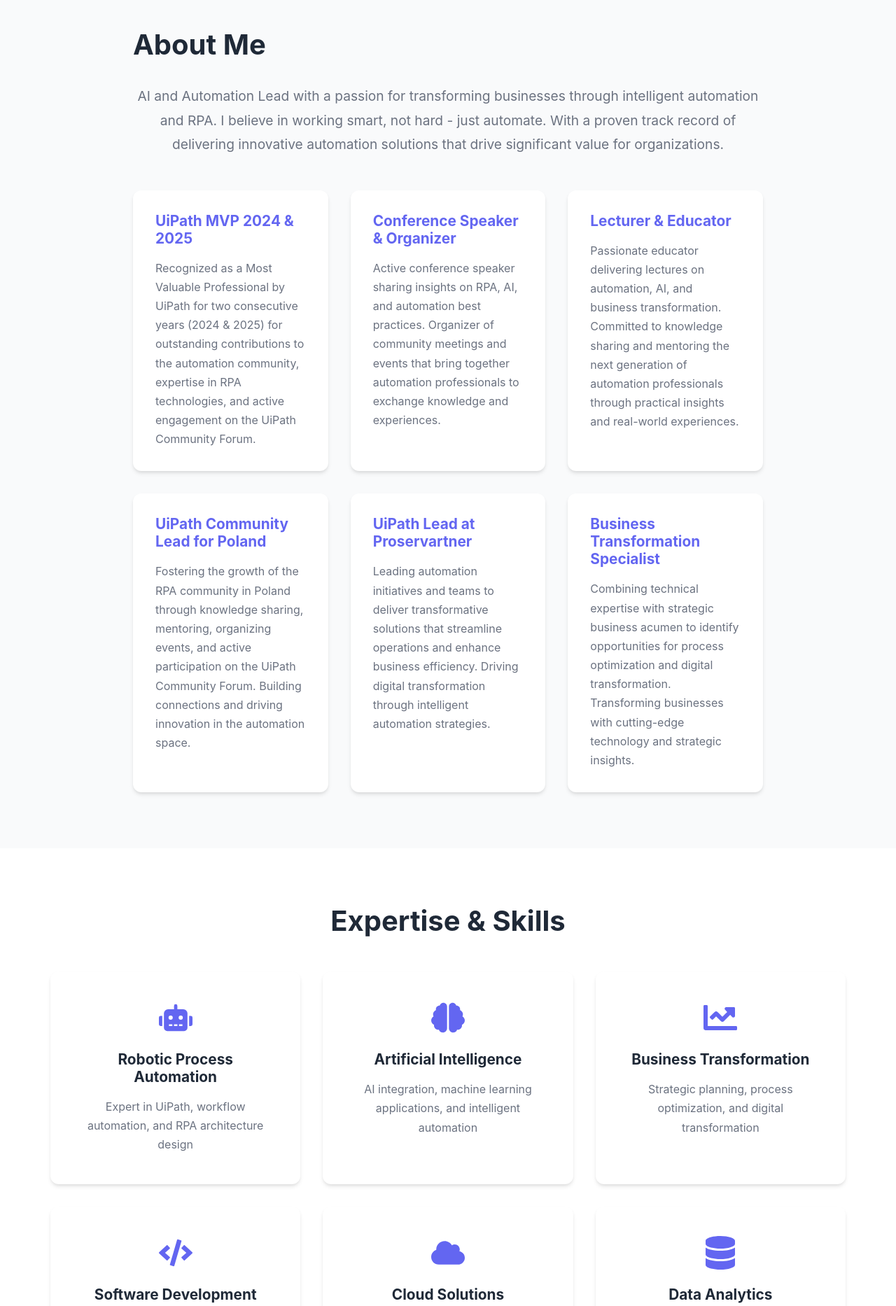
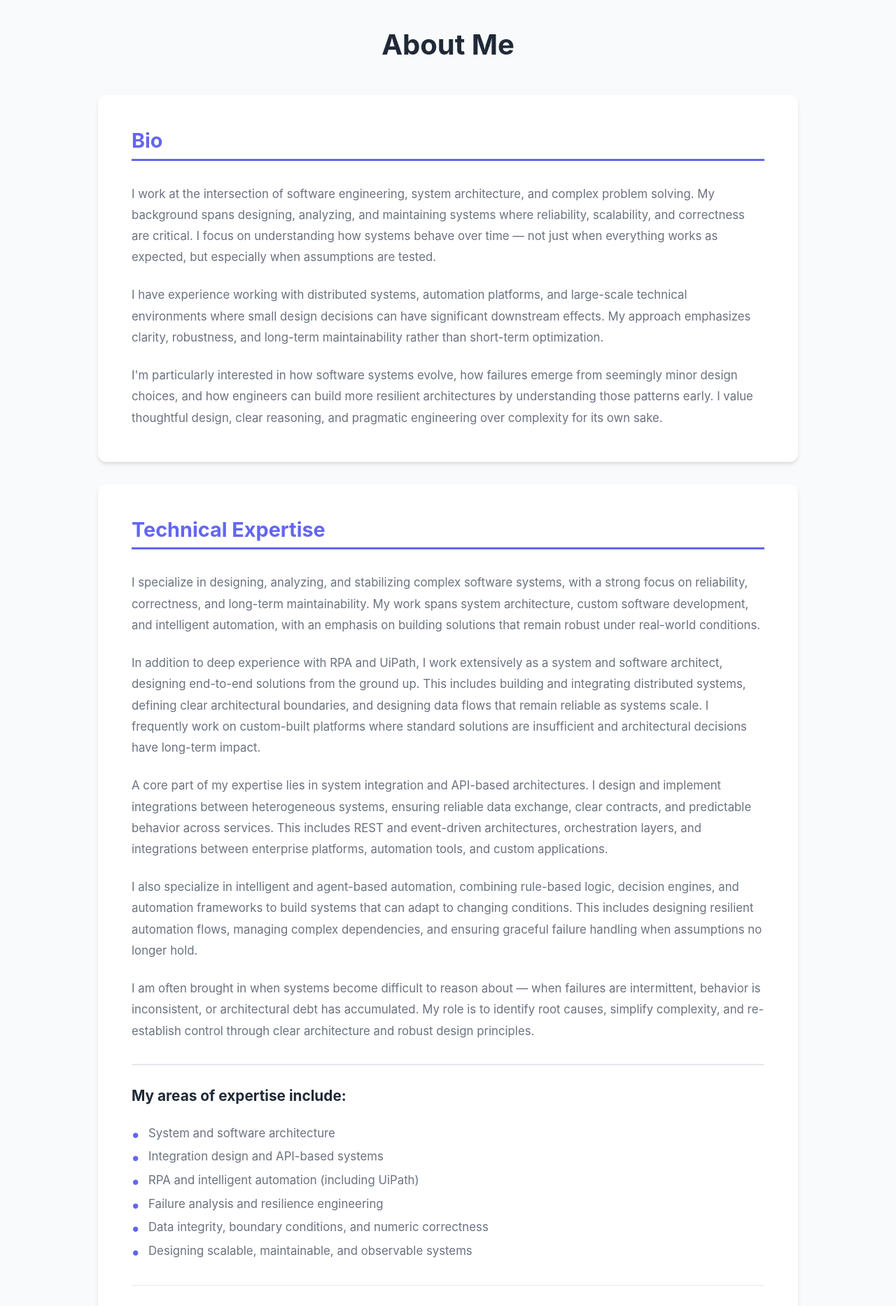
Before and after one commit to mikzielinski/PortfolioMZ, a React (Vite) app: page / in a window 1280 px wide. Shown: the part 840-2706 px from the top of the page at 70% size. Built offline with nearby package versions, Linux system fonts and the light colour scheme; no server answers.

Commit message:
Split About Me into Bio, Technical Expertise, and Credentials sections

```diff
--- a/src/components/About.css
+++ b/src/components/About.css
@@ -3,50 +3,141 @@
 }
 
 .about-content {
-  max-width: 900px;
+  max-width: 1000px;
   margin: 0 auto;
 }
 
-.about-intro {
-  font-size: 1.2rem;
+.about-section {
+  background: white;
+  padding: 3rem;
+  border-radius: 12px;
+  box-shadow: var(--shadow);
+  margin-bottom: 2rem;
+}
+
+.about-section:last-child {
+  margin-bottom: 0;
+}
+
+.about-section-title {
+  color: var(--primary-color);
+  font-size: 1.8rem;
+  margin-bottom: 2rem;
+  font-weight: 700;
+  border-bottom: 3px solid var(--primary-color);
+  padding-bottom: 0.5rem;
+}
+
+.about-bio,
+.about-technical {
   color: var(--text-secondary);
-  margin-bottom: 3rem;
   line-height: 1.8;
-  text-align: center;
+  font-size: 1.05rem;
+}
+
+.about-bio p,
+.about-technical p {
+  margin-bottom: 1.5rem;
+}
+
+.about-bio p:last-child,
+.about-technical p:last-child {
+  margin-bottom: 0;
+}
+
+.expertise-areas {
+  margin-top: 2rem;
+  padding-top: 2rem;
+  border-top: 2px solid var(--border-color);
+}
+
+.expertise-areas h4 {
+  color: var(--text-primary);
+  font-size: 1.3rem;
+  margin-bottom: 1.5rem;
+  font-weight: 700;
+}
+
+.expertise-areas ul {
+  list-style: none;
+  padding: 0;
+  margin: 0 0 2rem 0;
+}
+
+.expertise-areas li {
+  color: var(--text-secondary);
+  line-height: 2;
+  padding-left: 1.5rem;
+  position: relative;
+  font-size: 1.05rem;
+}
+
+.expertise-areas li::before {
+  content: "•";
+  color: var(--primary-color);
+  font-weight: bold;
+  font-size: 1.5rem;
+  position: absolute;
+  left: 0;
+  line-height: 1.5;
+}
+
+.expertise-closing {
+  font-style: italic;
+  color: var(--text-secondary);
+  margin-top: 1.5rem;
+  padding-top: 1.5rem;
+  border-top: 1px solid var(--border-color);
 }
 
 .about-details {
   display: grid;
-  grid-template-columns: repeat(auto-fit, minmax(250px, 1fr));
+  grid-template-columns: repeat(auto-fit, minmax(280px, 1fr));
   gap: 2rem;
+  margin-top: 2rem;
 }
 
 .about-item {
-  background: white;
-  padding: 2rem;
-  border-radius: 12px;
-  box-shadow: var(--shadow);
+  background: var(--bg-secondary);
+  padding: 1.5rem;
+  border-radius: 8px;
+  border-left: 4px solid var(--primary-color);
   transition: transform 0.3s ease, box-shadow 0.3s ease;
 }
 
 .about-item:hover {
-  transform: translateY(-5px);
-  box-shadow: var(--shadow-lg);
+  transform: translateX(5px);
+  box-shadow: var(--shadow);
 }
 
-.about-item h3 {
+.about-item h4 {
   color: var(--primary-color);
-  margin-bottom: 1rem;
-  font-size: 1.3rem;
+  margin-bottom: 0.75rem;
+  font-size: 1.2rem;
+  font-weight: 700;
 }
 
 .about-item p {
   color: var(--text-secondary);
   line-height: 1.7;
+  font-size: 0.95rem;
 }
 
 @media (max-width: 768px) {
+  .about-section {
+    padding: 2rem 1.5rem;
+  }
+
   .about-details {
     grid-template-columns: 1fr;
   }
+
+  .about-bio,
+  .about-technical {
+    font-size: 1rem;
+  }
+
+  .about-section-title {
+    font-size: 1.5rem;
+  }
 }
--- a/src/components/About.tsx
+++ b/src/components/About.tsx
@@ -5,17 +5,90 @@
     <section id="about" className="about">
       <div className="container">
         <div className="about-content">
-          <div className="about-text">
-            <h2>About Me</h2>
-            <p className="about-intro">
-              AI and Automation Lead with a passion for transforming businesses through
-              intelligent automation and RPA. I believe in working smart, not hard -
-              just automate. With a proven track record of delivering innovative automation
-              solutions that drive significant value for organizations.
-            </p>
+          <h2 className="section-title">About Me</h2>
+
+          {/* Bio Section */}
+          <div className="about-section">
+            <h3 className="about-section-title">Bio</h3>
+            <div className="about-bio">
+              <p>
+                I work at the intersection of software engineering, system architecture, and complex problem solving.
+                My background spans designing, analyzing, and maintaining systems where reliability, scalability, and
+                correctness are critical. I focus on understanding how systems behave over time — not just when everything
+                works as expected, but especially when assumptions are tested.
+              </p>
+              <p>
+                I have experience working with distributed systems, automation platforms, and large-scale technical
+                environments where small design decisions can have significant downstream effects. My approach emphasizes
+                clarity, robustness, and long-term maintainability rather than short-term optimization.
+              </p>
+              <p>
+                I'm particularly interested in how software systems evolve, how failures emerge from seemingly minor design
+                choices, and how engineers can build more resilient architectures by understanding those patterns early.
+                I value thoughtful design, clear reasoning, and pragmatic engineering over complexity for its own sake.
+              </p>
+            </div>
+          </div>
+
+          {/* Technical Expertise Section */}
+          <div className="about-section">
+            <h3 className="about-section-title">Technical Expertise</h3>
+            <div className="about-technical">
+              <p>
+                I specialize in designing, analyzing, and stabilizing complex software systems, with a strong focus on
+                reliability, correctness, and long-term maintainability. My work spans system architecture, custom software
+                development, and intelligent automation, with an emphasis on building solutions that remain robust under
+                real-world conditions.
+              </p>
+              <p>
+                In addition to deep experience with RPA and UiPath, I work extensively as a system and software architect,
+                designing end-to-end solutions from the ground up. This includes building and integrating distributed systems,
+                defining clear architectural boundaries, and designing data flows that remain reliable as systems scale.
+                I frequently work on custom-built platforms where standard solutions are insufficient and architectural
+                decisions have long-term impact.
+              </p>
+              <p>
+                A core part of my expertise lies in system integration and API-based architectures. I design and implement
+                integrations between heterogeneous systems, ensuring reliable data exchange, clear contracts, and predictable
+                behavior across services. This includes REST and event-driven architectures, orchestration layers, and
+                integrations between enterprise platforms, automation tools, and custom applications.
+              </p>
+              <p>
+                I also specialize in intelligent and agent-based automation, combining rule-based logic, decision engines,
+                and automation frameworks to build systems that can adapt to changing conditions. This includes designing
+                resilient automation flows, managing complex dependencies, and ensuring graceful failure handling when
+                assumptions no longer hold.
+              </p>
+              <p>
+                I am often brought in when systems become difficult to reason about — when failures are intermittent,
+                behavior is inconsistent, or architectural debt has accumulated. My role is to identify root causes,
+                simplify complexity, and re-establish control through clear architecture and robust design principles.
+              </p>
+
+              <div className="expertise-areas">
+                <h4>My areas of expertise include:</h4>
+                <ul>
+                  <li>System and software architecture</li>
+                  <li>Integration design and API-based systems</li>
+                  <li>RPA and intelligent automation (including UiPath)</li>
+                  <li>Failure analysis and resilience engineering</li>
+                  <li>Data integrity, boundary conditions, and numeric correctness</li>
+                  <li>Designing scalable, maintainable, and observable systems</li>
+                </ul>
+                <p className="expertise-closing">
+                  I focus on building systems that remain understandable, dependable, and evolvable — even as they grow
+                  in complexity and operational demands.
+                </p>
+              </div>
+            </div>
+          </div>
+
+          {/* Credentials & Achievements */}
+          <div className="about-section">
+            <h3 className="about-section-title">Credentials & Achievements</h3>
             <div className="about-details">
               <div className="about-item">
-                <h3>UiPath MVP 2024 & 2025</h3>
+                <h4>UiPath MVP 2024 & 2025</h4>
                 <p>
                   Recognized as a Most Valuable Professional by UiPath for two consecutive years
                   (2024 & 2025) for outstanding contributions to the automation community,
@@ -23,7 +96,7 @@
                 </p>
               </div>
               <div className="about-item">
-                <h3>Conference Speaker & Organizer</h3>
+                <h4>Conference Speaker & Organizer</h4>
                 <p>
                   Active conference speaker sharing insights on RPA, AI, and automation best practices.
                   Organizer of community meetings and events that bring together automation professionals
@@ -31,7 +104,7 @@
                 </p>
               </div>
               <div className="about-item">
-                <h3>Lecturer & Educator</h3>
+                <h4>Lecturer & Educator</h4>
                 <p>
                   Passionate educator delivering lectures on automation, AI, and business transformation.
                   Committed to knowledge sharing and mentoring the next generation of automation professionals
@@ -39,7 +112,7 @@
                 </p>
               </div>
               <div className="about-item">
-                <h3>UiPath Community Lead for Poland</h3>
+                <h4>UiPath Community Lead for Poland</h4>
                 <p>
                   Fostering the growth of the RPA community in Poland through knowledge sharing,
                   mentoring, organizing events, and active participation on the UiPath Community Forum.
@@ -47,7 +120,7 @@
                 </p>
               </div>
               <div className="about-item">
-                <h3>UiPath Lead at Proservartner</h3>
+                <h4>UiPath Lead at Proservartner</h4>
                 <p>
                   Leading automation initiatives and teams to deliver transformative solutions that
                   streamline operations and enhance business efficiency. Driving digital transformation
@@ -55,7 +128,7 @@
                 </p>
               </div>
               <div className="about-item">
-                <h3>Business Transformation Specialist</h3>
+                <h4>Business Transformation Specialist</h4>
                 <p>
                   Combining technical expertise with strategic business acumen to identify opportunities
                   for process optimization and digital transformation. Transforming businesses with
```
